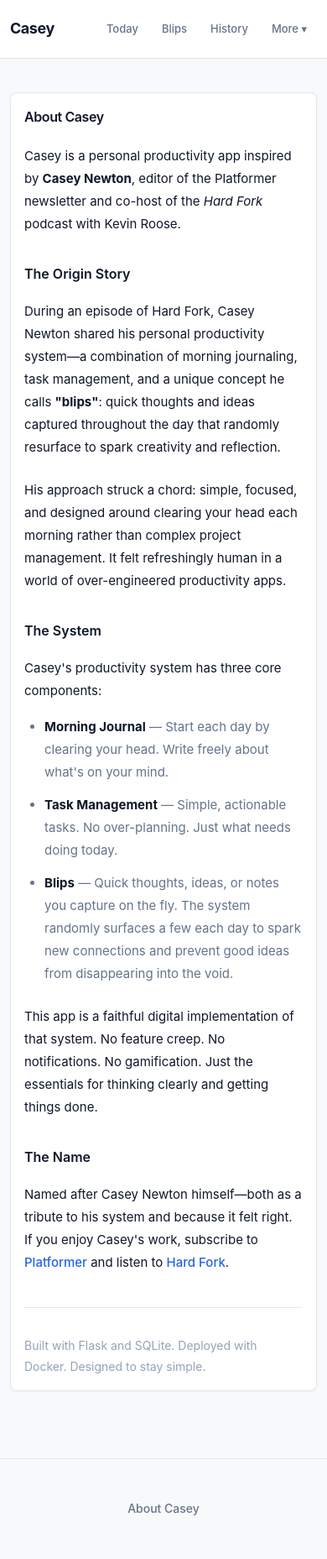
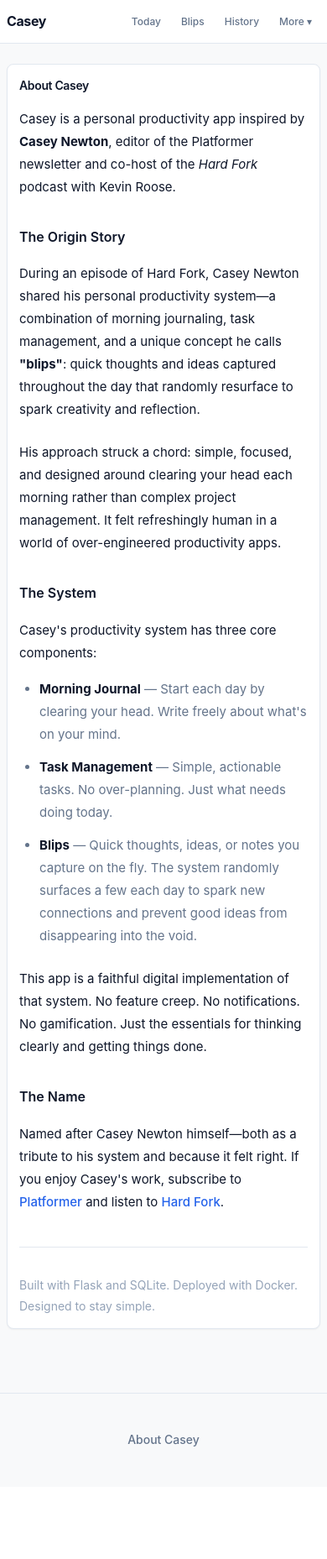
Before and after one commit to dannymcc/casey, a Flask app: page /about in a window 390 px wide. Shown: the whole page at 84% size. After the commit the page ends 1723 px from the top, so only its background shows below. Run offline with Flask 3, Linux system fonts and the light colour scheme.

Commit message:
Optimize mobile layout: reduce wasted space with tighter padding and margins

```diff
--- a/templates/base.html
+++ b/templates/base.html
@@ -355,12 +355,12 @@
             }
 
             .container {
-                padding: 1.5rem 1rem;
+                padding: 1rem 0.75rem;
             }
 
             header {
-                padding: 1rem 0;
-                margin-bottom: 1.5rem;
+                padding: 0.75rem 0;
+                margin-bottom: 1rem;
             }
 
             header .container {
@@ -377,8 +377,8 @@
 
             nav a {
                 white-space: nowrap;
-                padding: 0.5rem 1rem;
-                font-size: 14px;
+                padding: 0.5rem 0.75rem;
+                font-size: 13px;
             }
 
             /* Hide "Completed" link on mobile, show "More" dropdown */
@@ -391,27 +391,33 @@
             }
 
             .card {
-                padding: 1.25rem;
+                padding: 1rem;
                 border-radius: 8px;
+                margin-bottom: 1rem;
             }
 
             .card h2 {
-                font-size: 1rem;
+                font-size: 0.9375rem;
+                margin-bottom: 1rem;
             }
 
             textarea, input[type="text"] {
-                padding: 0.875rem;
+                padding: 0.75rem;
                 font-size: 16px;
             }
 
+            textarea {
+                min-height: 150px;
+            }
+
             button, .btn {
-                padding: 0.75rem 1rem;
-                font-size: 15px;
+                padding: 0.625rem 1rem;
+                font-size: 14px;
                 min-height: 44px;
             }
 
             .task-item {
-                padding: 1rem 0;
+                padding: 0.75rem 0;
             }
 
             .task-item input[type="checkbox"] {
@@ -420,35 +426,71 @@
             }
 
             .date-header {
-                font-size: 12px;
+                font-size: 11px;
+                margin-bottom: 1rem;
             }
 
             .blip {
-                padding: 0.875rem;
+                padding: 0.75rem;
+                margin-bottom: 0.75rem;
+            }
+
+            .blip-meta {
+                font-size: 11px;
+                margin-top: 0.375rem;
             }
         }
 
         @media (max-width: 480px) {
             header h1 {
-                font-size: 1.125rem;
+                font-size: 1rem;
             }
 
             .container {
-                padding: 1rem 0.75rem;
+                padding: 0.75rem 0.5rem;
+            }
+
+            header {
+                padding: 0.5rem 0;
+                margin-bottom: 0.75rem;
             }
 
             .card {
-                padding: 1rem;
-                margin-bottom: 1rem;
+                padding: 0.875rem;
+                margin-bottom: 0.875rem;
+            }
+
+            .card h2 {
+                font-size: 0.875rem;
+                margin-bottom: 0.875rem;
             }
 
             nav a {
-                padding: 0.5rem 0.75rem;
-                font-size: 13px;
+                padding: 0.5rem 0.625rem;
+                font-size: 12px;
             }
 
             .nav-more-btn {
-                padding: 0.5rem 0.75rem;
+                padding: 0.5rem 0.625rem;
+                font-size: 12px;
+            }
+
+            textarea {
+                min-height: 120px;
+                padding: 0.625rem;
+            }
+
+            .date-header {
+                font-size: 10px;
+                margin-bottom: 0.75rem;
+            }
+
+            .blip {
+                padding: 0.625rem;
+                margin-bottom: 0.625rem;
+            }
+
+            button, .btn {
                 font-size: 13px;
             }
         }
```
